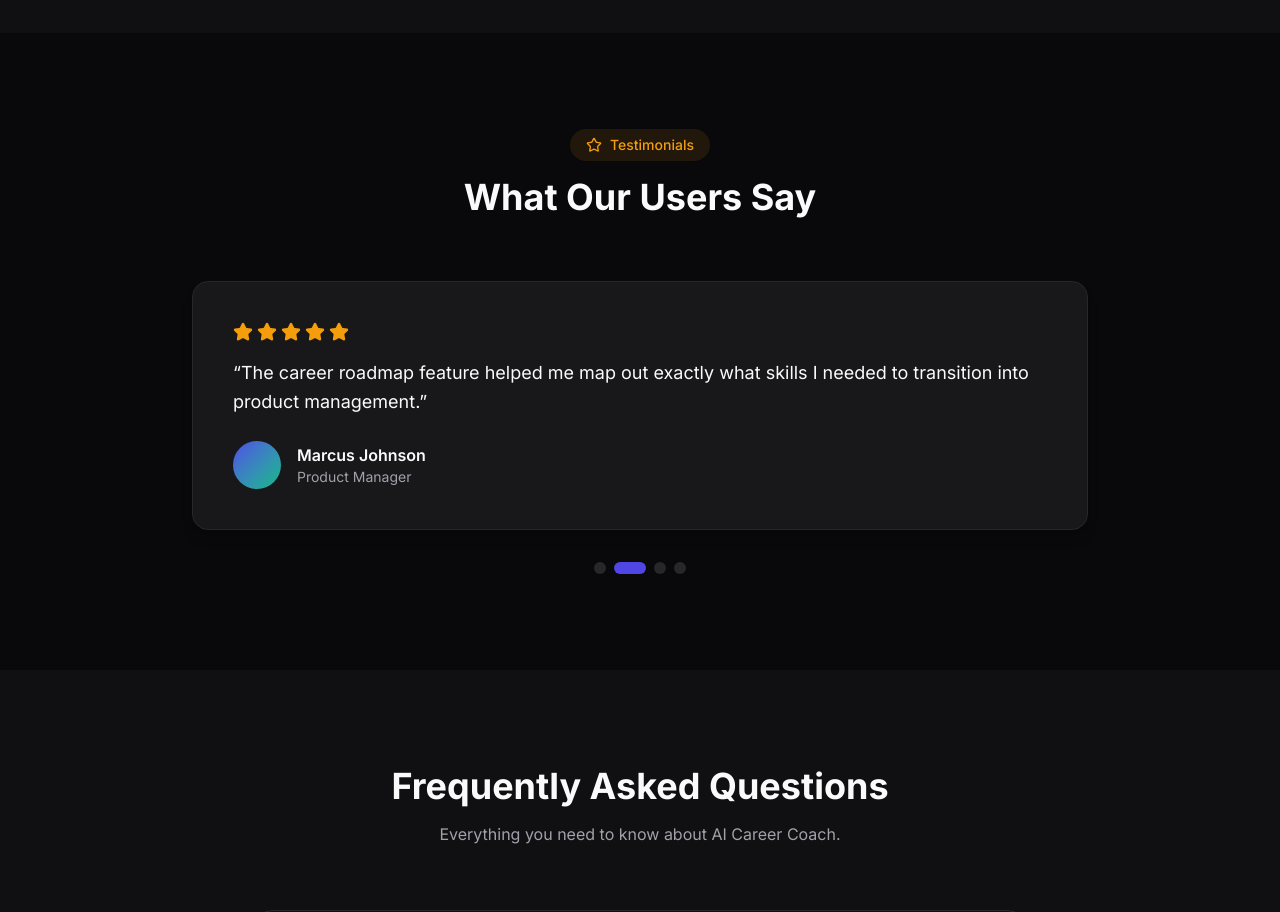
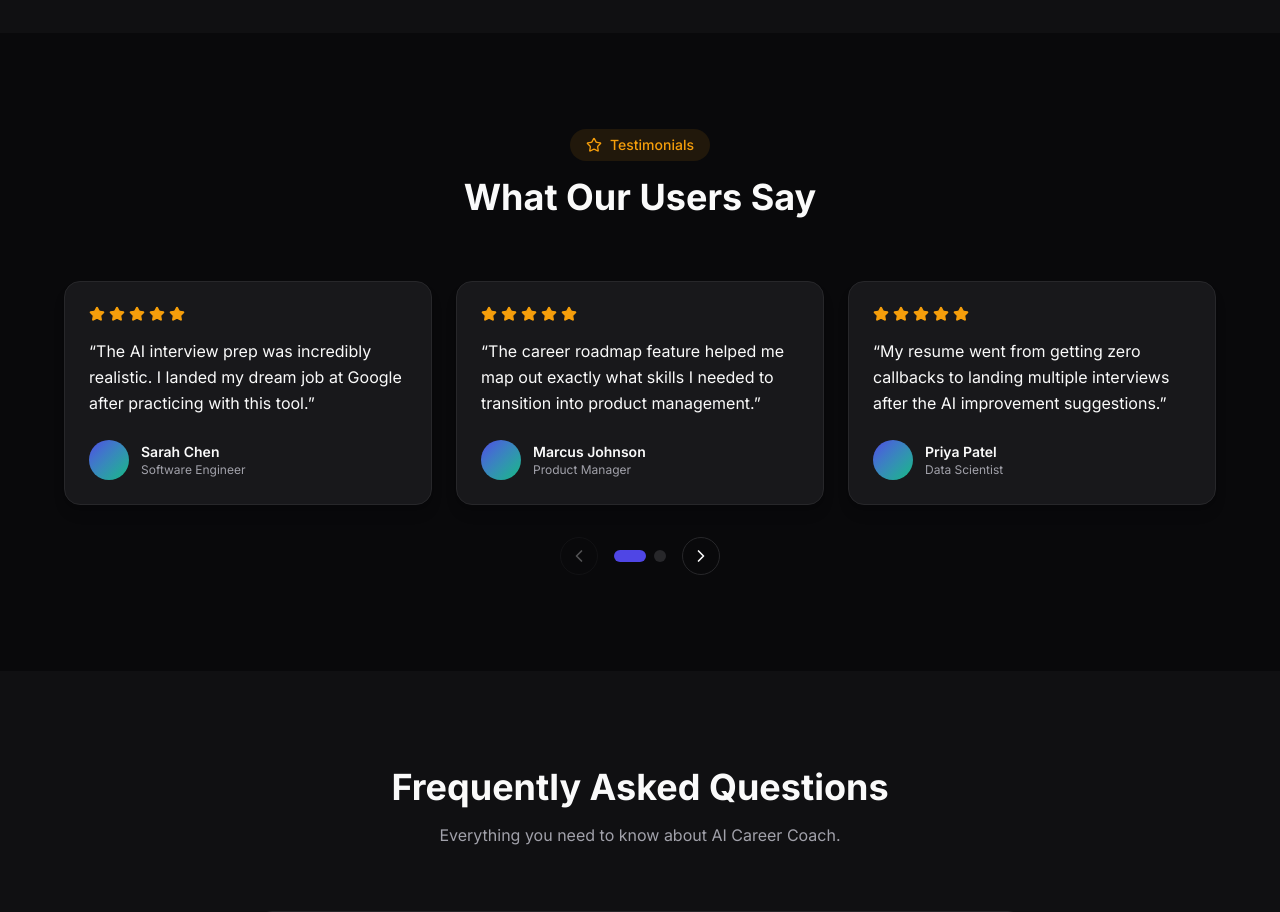
Before and after one commit to bashar35790/AI-Career-Coach, a Next.js app in the folder frontend/: page / in a window 1280 px wide. Shown: the part 2640-3552 px from the top of the page. Built offline with nearby package versions, Linux system fonts and the light colour scheme; no server answers.

Commit message:
Redesign testimonials: 3-card grid layout with arrow navigation

```diff
--- a/frontend/src/app/page.tsx
+++ b/frontend/src/app/page.tsx
@@ -6,7 +6,7 @@ import { motion, AnimatePresence } from 'framer-motion';
 import {
   ArrowRight, Sparkles, FileText, MessageSquare,
   Route, Target, Brain, ChevronDown, Star,
-  Users, BookOpen, Award, Rocket, Zap,
+  Users, BookOpen, Award, Rocket, Zap, ChevronLeft, ChevronRight,
 } from 'lucide-react';
 
 const fadeUp = {
@@ -70,7 +70,12 @@ const testimonials = [
   { name: 'Marcus Johnson', role: 'Product Manager', text: 'The career roadmap feature helped me map out exactly what skills I needed to transition into product management.', rating: 5 },
   { name: 'Priya Patel', role: 'Data Scientist', text: 'My resume went from getting zero callbacks to landing multiple interviews after the AI improvement suggestions.', rating: 5 },
   { name: 'Alex Rivera', role: 'UX Designer', text: 'The cover letter generator saved me hours of work and the results were better than anything I could write myself.', rating: 5 },
+  { name: 'Jordan Kim', role: 'DevOps Engineer', text: 'The skill assessment feature identified exactly what I was missing. Three months later I got promoted.', rating: 5 },
+  { name: 'Taylor Reed', role: 'Marketing Director', text: 'Career roadmaps gave me a clear path to transition from marketing to product growth. Invaluable tool.', rating: 5 },
 ];
+
+const PER_PAGE = 3;
+const TOTAL_PAGES = Math.ceil(testimonials.length / PER_PAGE);
 
 const faqs = [
   { q: 'Is the platform free?', a: 'Yes! We offer a generous free tier with access to all core features. Premium plans with advanced analytics are coming soon.' },
@@ -81,10 +86,12 @@ const faqs = [
 ];
 
 export default function HomePage() {
-  const [activeTestimonial, setActiveTestimonial] = useState(0);
+  const [reviewPage, setReviewPage] = useState(0);
   const [openFaq, setOpenFaq] = useState<number | null>(null);
   const [statsVisible, setStatsVisible] = useState(false);
   const statsRef = useRef<HTMLDivElement>(null);
+
+  const visibleReviews = testimonials.slice(reviewPage * PER_PAGE, reviewPage * PER_PAGE + PER_PAGE);
 
   useEffect(() => {
     const el = statsRef.current;
@@ -95,13 +102,6 @@ export default function HomePage() {
     );
     observer.observe(el);
     return () => observer.disconnect();
-  }, []);
-
-  useEffect(() => {
-    const timer = setInterval(() => {
-      setActiveTestimonial((p) => (p + 1) % testimonials.length);
-    }, 5000);
-    return () => clearInterval(timer);
   }, []);
 
   const usersCount = useCountUp(10000, 2000, statsVisible);
@@ -314,7 +314,7 @@ export default function HomePage() {
 
       {/* ──────────────── Testimonials ──────────────── */}
       <section className="py-24 px-4 bg-surface-muted">
-        <div className="max-w-4xl mx-auto">
+        <div className="max-w-6xl mx-auto">
           <motion.div
             initial="hidden"
             whileInView="visible"
@@ -330,45 +330,67 @@ export default function HomePage() {
           </motion.div>
 
           <div className="relative">
-            <AnimatePresence mode="wait">
             <motion.div
-                key={activeTestimonial}
-                initial={{ opacity: 0, x: 50 }}
+              key={reviewPage}
+              initial={{ opacity: 0, x: 40 }}
               animate={{ opacity: 1, x: 0 }}
-                exit={{ opacity: 0, x: -50 }}
-                transition={{ duration: 0.4 }}
-                className="bg-zinc-900 rounded-2xl p-8 md:p-10 border border-border shadow-lg"
+              transition={{ duration: 0.35 }}
+              className="grid grid-cols-1 md:grid-cols-3 gap-6"
+            >
+              {visibleReviews.map((t, i) => (
+                <div
+                  key={i}
+                  className="bg-zinc-900 rounded-2xl p-6 border border-border shadow-lg flex flex-col"
                 >
                   <div className="flex gap-1 mb-4">
-                  {[...Array(testimonials[activeTestimonial].rating)].map((_, i) => (
-                    <Star key={i} className="w-5 h-5 fill-accent text-accent" />
+                    {[...Array(t.rating)].map((_, j) => (
+                      <Star key={j} className="w-4 h-4 fill-accent text-accent" />
                     ))}
                   </div>
-                <p className="text-lg text-text leading-relaxed">
-                  &ldquo;{testimonials[activeTestimonial].text}&rdquo;
+                  <p className="text-text leading-relaxed flex-1">
+                    &ldquo;{t.text}&rdquo;
                   </p>
-                <div className="mt-6 flex items-center gap-4">
-                  <div className="w-12 h-12 rounded-full bg-gradient-to-br from-primary to-secondary" />
+                  <div className="mt-6 flex items-center gap-3">
+                    <div className="w-10 h-10 rounded-full bg-gradient-to-br from-primary to-secondary flex-shrink-0" />
                     <div>
-                    <p className="font-semibold">{testimonials[activeTestimonial].name}</p>
-                    <p className="text-text-muted text-sm">{testimonials[activeTestimonial].role}</p>
+                      <p className="font-semibold text-sm">{t.name}</p>
+                      <p className="text-text-muted text-xs">{t.role}</p>
                     </div>
                   </div>
+                </div>
+              ))}
             </motion.div>
-            </AnimatePresence>
 
-            <div className="flex justify-center gap-2 mt-8">
-              {testimonials.map((_, i) => (
+            <div className="flex items-center justify-center gap-4 mt-8">
+              <button
+                onClick={() => setReviewPage((p) => Math.max(0, p - 1))}
+                disabled={reviewPage === 0}
+                className="p-2 rounded-full border border-border hover:bg-zinc-800 disabled:opacity-30 disabled:cursor-not-allowed transition-colors"
+              >
+                <ChevronLeft className="w-5 h-5" />
+              </button>
+
+              <div className="flex gap-2">
+                {Array.from({ length: TOTAL_PAGES }).map((_, i) => (
                   <button
                     key={i}
-                  onClick={() => setActiveTestimonial(i)}
+                    onClick={() => setReviewPage(i)}
                     className={`w-3 h-3 rounded-full transition-all ${
-                    i === activeTestimonial
+                      i === reviewPage
                         ? 'bg-primary w-8'
                         : 'bg-border hover:bg-primary/50'
                     }`}
                   />
                 ))}
+              </div>
+
+              <button
+                onClick={() => setReviewPage((p) => Math.min(TOTAL_PAGES - 1, p + 1))}
+                disabled={reviewPage === TOTAL_PAGES - 1}
+                className="p-2 rounded-full border border-border hover:bg-zinc-800 disabled:opacity-30 disabled:cursor-not-allowed transition-colors"
+              >
+                <ChevronRight className="w-5 h-5" />
+              </button>
             </div>
           </div>
         </div>
```
Lines whose indentation alone changed are shown as unchanged.
